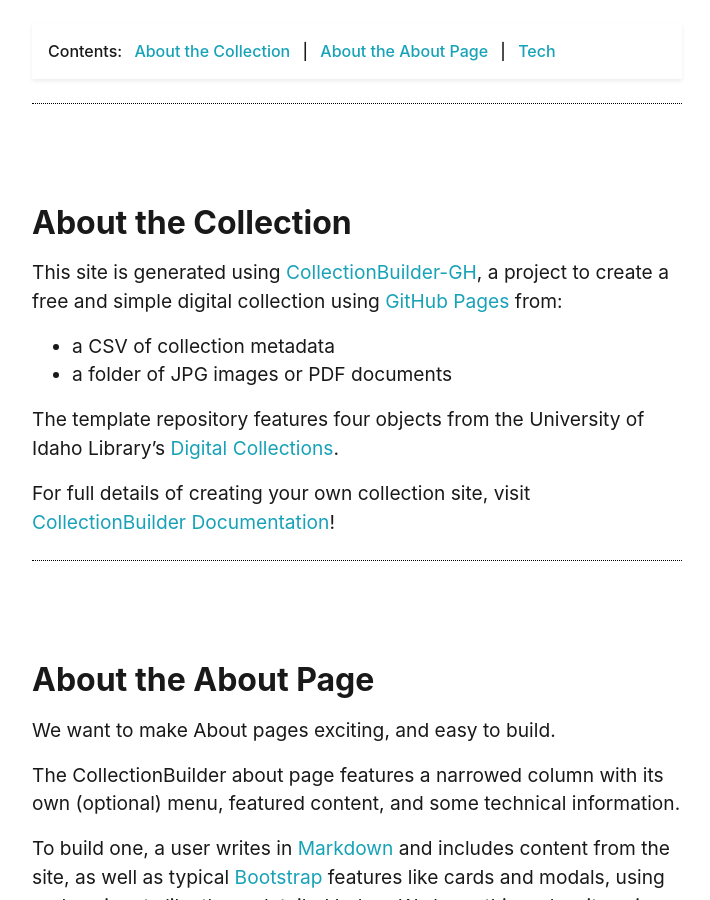
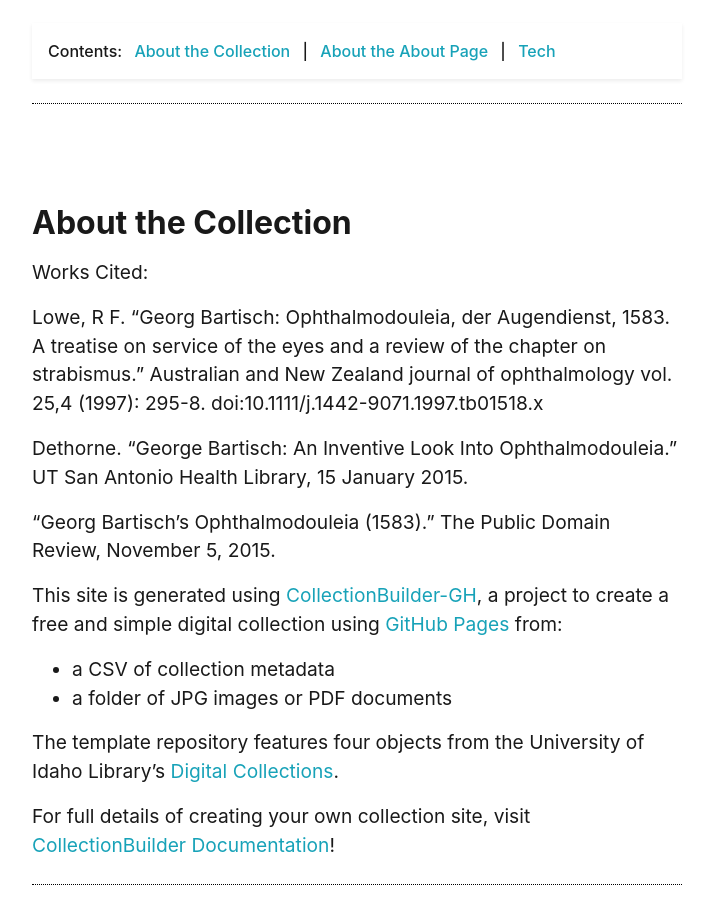
Before and after one commit to easeage/OphthalmodouleiaArchive, a Jekyll site: the page built from pages/about.md, in a window 1280 px wide and 900 px high, scrolled down 458 px. Shown: the whole window, without its empty margins (283-993 px from the left). Built offline with Jekyll 4.4.1, drawn with Linux system fonts in a browser that asks for light colours.

Commit message:
Update about.md

```diff
--- a/pages/about.md
+++ b/pages/about.md
@@ -14,6 +14,17 @@
 
 ## About the Collection
 
+Works Cited:
+
+Lowe, R F. “Georg Bartisch: Ophthalmodouleia, der Augendienst, 1583. A treatise on service of
+the eyes and a review of the chapter on strabismus.” Australian and New Zealand journal of ophthalmology vol. 25,4 (1997): 295-8. doi:10.1111/j.1442-9071.1997.tb01518.x
+
+Dethorne. “George Bartisch: An Inventive Look Into Ophthalmodouleia.” UT San Antonio
+Health Library, 15 January 2015.
+
+“Georg Bartisch's Ophthalmodouleia (1583).” The Public Domain Review, November 5, 2015.
+
+
 This site is generated using [CollectionBuilder-GH](https://collectionbuilding.github.io/gh/), a project to create a free and simple digital collection using [GitHub Pages](https://pages.github.com/) from:
 
 - a CSV of collection metadata
```
